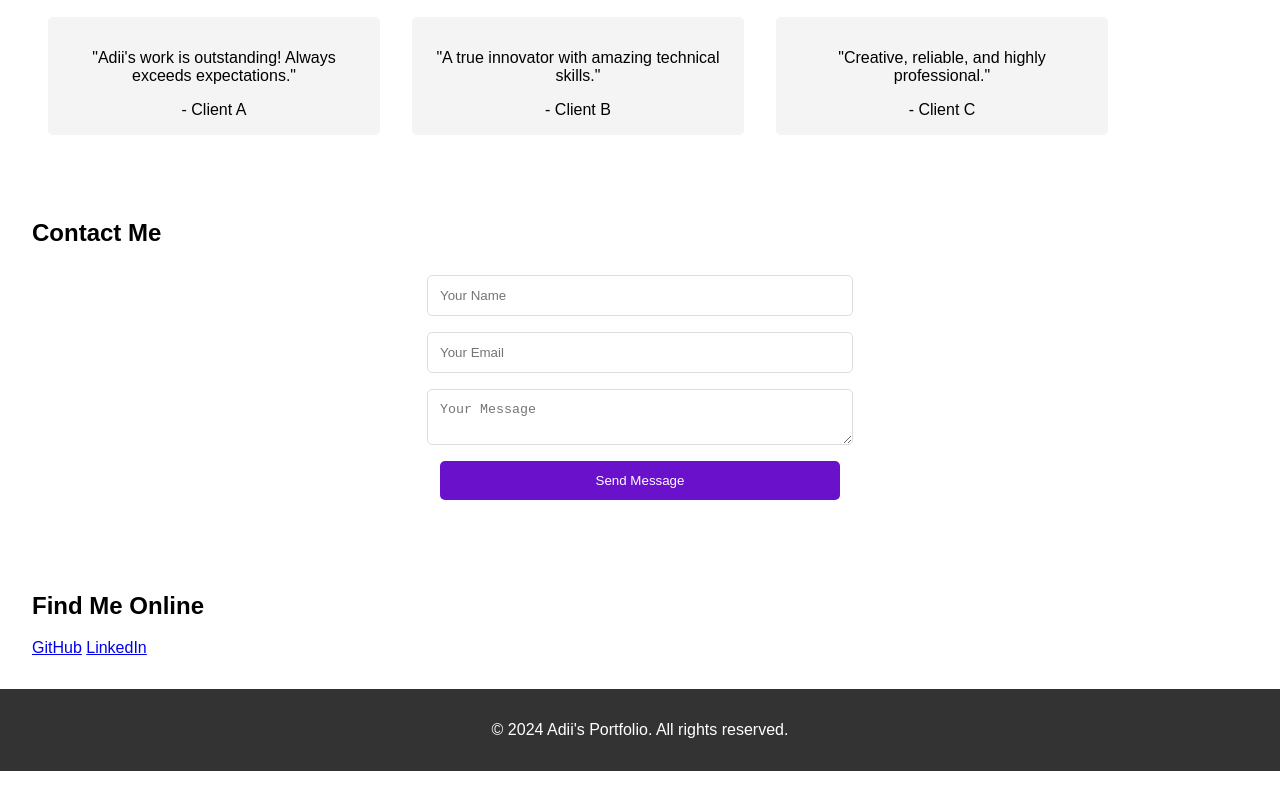
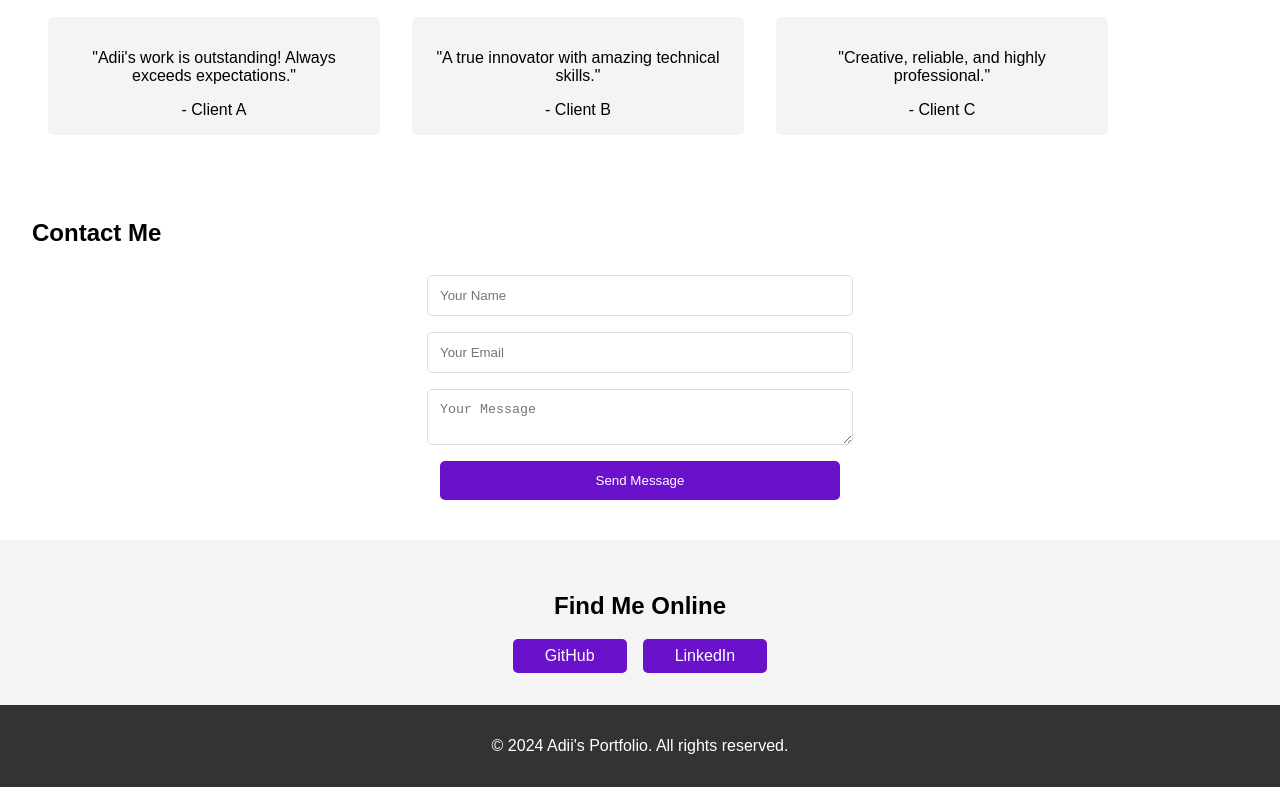
Before and after one commit to Adi5423/Portfolio-Webstie, a plain HTML site: page website/index.html in a window 1280 px wide. Shown: the part 1316-2103 px from the top of the page. Drawn offline with Linux system fonts and the light colour scheme.

Commit message:
Update style.css

```diff
--- a/website/style.css
+++ b/website/style.css
@@ -148,3 +148,29 @@ footer {
     text-align: center;
     padding: 1rem;
 }
+
+/* Profiles Section */
+#profiles {
+    text-align: center;
+    background: #f4f4f4;
+    padding: 2rem;
+}
+
+.profile-links {
+    display: flex;
+    justify-content: center;
+    gap: 1rem;
+}
+
+.profile-links .btn {
+    padding: 0.5rem 2rem;
+    background: #6a11cb;
+    color: white;
+    text-decoration: none;
+    border-radius: 5px;
+    transition: 0.3s ease;
+}
+
+.profile-links .btn:hover {
+    background: #2575fc;
+}
```
